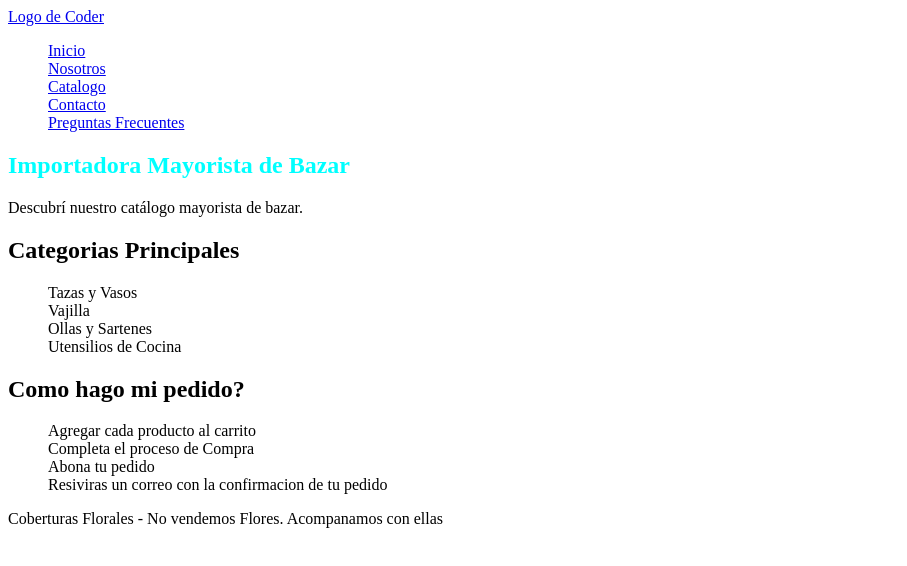
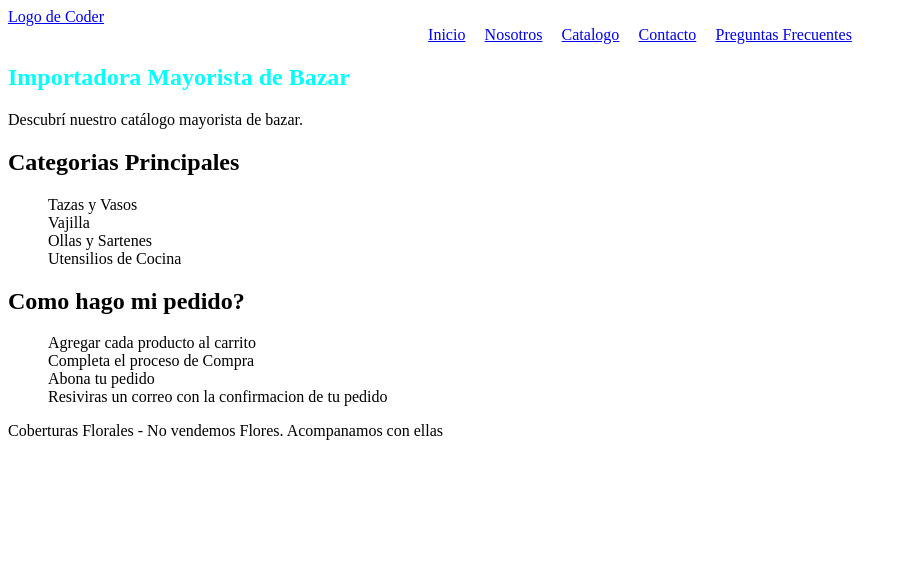
Before and after one commit to iarispe/importadorBazar, a plain HTML site: page index.html in a window 1280 px wide. Shown: the whole page, without its empty margins (0-907 px from the left). Drawn offline with Linux system fonts and the light colour scheme.

Commit message:
agregue mas estilos al nav

```diff
--- a/index.html
+++ b/index.html
@@ -9,7 +9,7 @@
 <body>
     <header>
         <nav>
-            <a href="index.html">Logo de Coder</a>
+            <a href="./index.html">Logo de Coder</a>
             <ul>
                 <li><a href="./index.html">Inicio</a></li>
                 <li><a href="./pages/nosotros.html">Nosotros</a></li>
--- a/styles/styles.css
+++ b/styles/styles.css
@@ -4,3 +4,10 @@ h1{
 li{
     list-style-type: none;
 }
+header nav ul{
+    display: flex;
+    justify-content: center;
+    gap: 1.2rem;
+    padding: 0;
+    margin: 0;
+}
```
